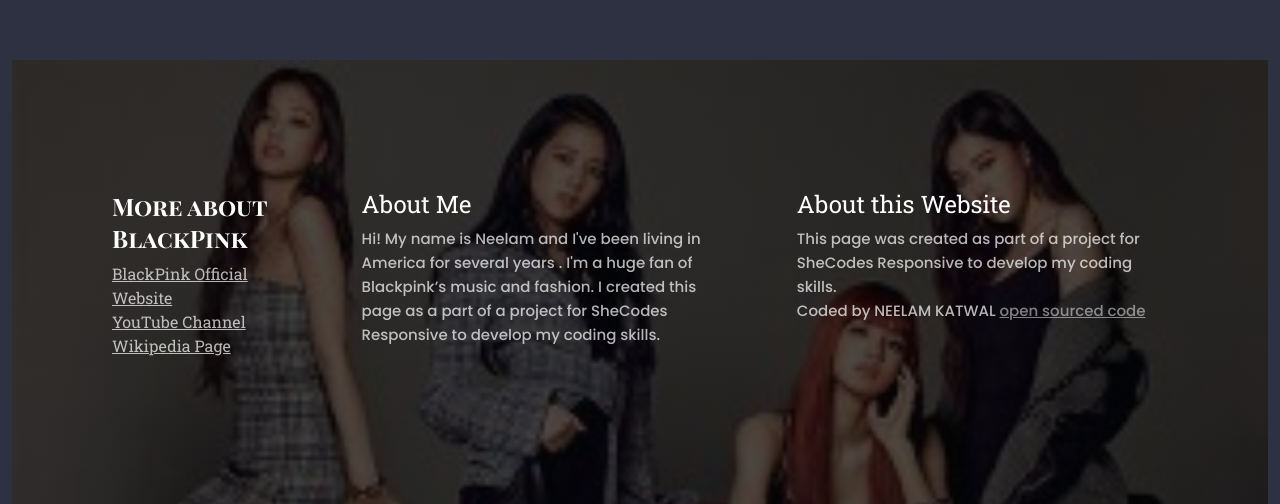
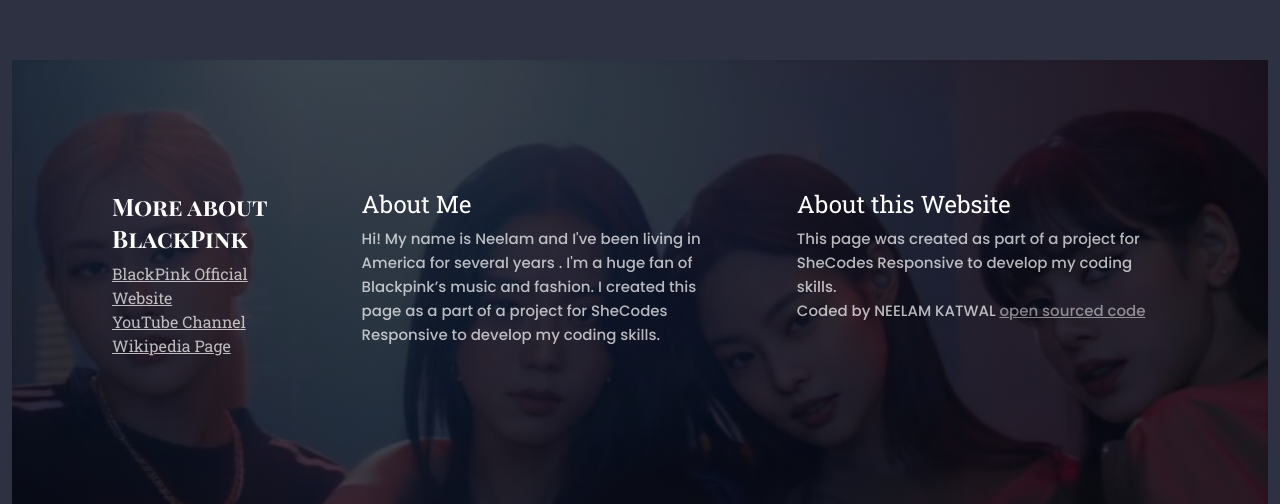
Before and after one commit to NeelamK1990/BlackPink-Responsive-Project, a plain HTML site: page index.html in a window 1280 px wide. Shown: the part 3444-3948 px from the top of the page. Drawn offline with nearby package versions, Linux system fonts and the light colour scheme.

Commit message:
Changed my footer background imageg

```diff
--- a/src/styles.css
+++ b/src/styles.css
@@ -192,7 +192,7 @@ header a {
 footer {
   color: white;
   background-image: linear-gradient(rgba(2, 4, 3, 0.7), rgba(2, 4, 3, 0.7)),
-    url("../images/mainpic.jpg");
+    url("../images/blackpink-adidas.jpeg");
   background-size: cover;
   background-repeat: no-repeat;
   background-position: top;
```
Also changed, not shown: images/black-pink.jpeg (deleted), images/blackpink-adidas.jpeg (added), 1 other file.
